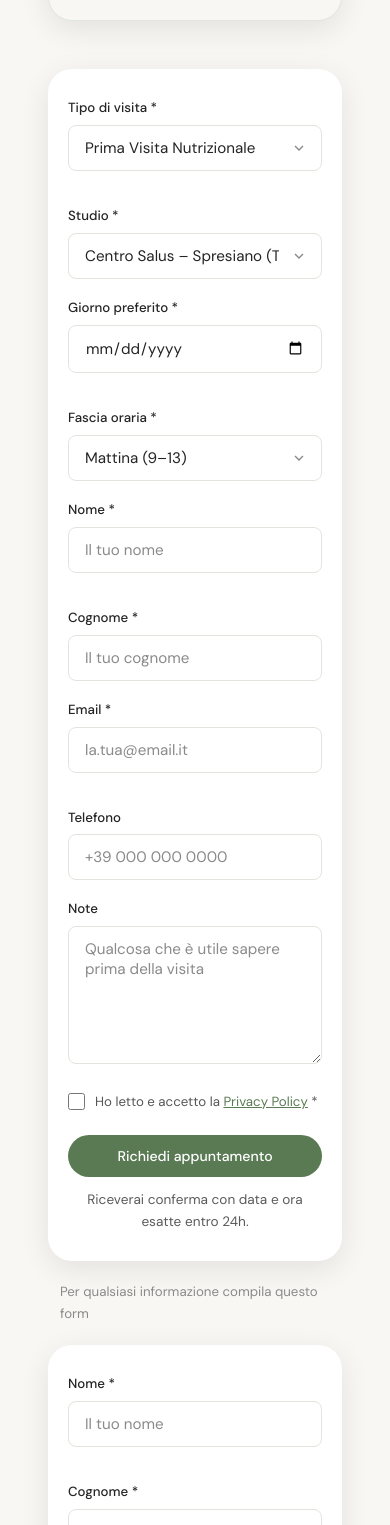
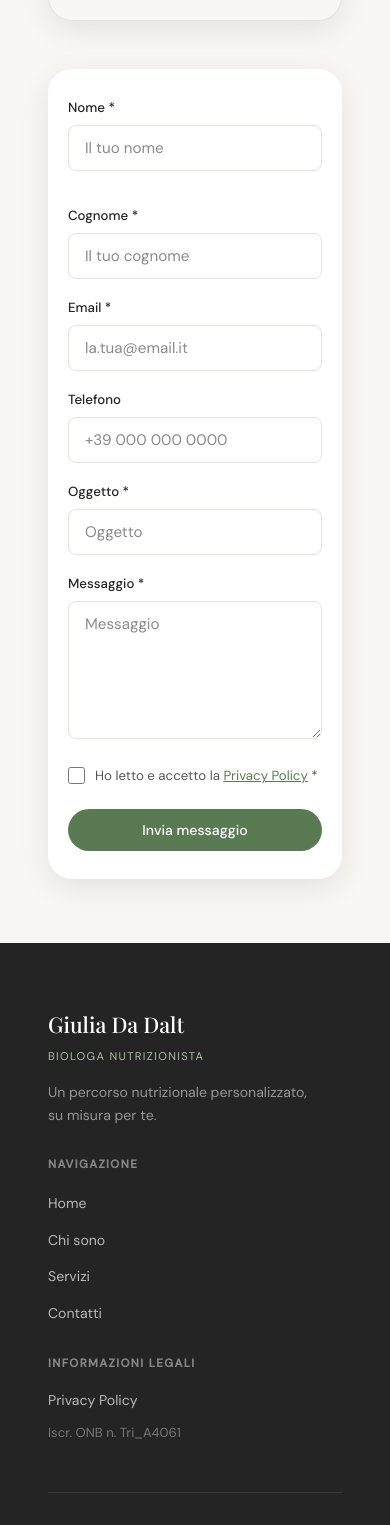
Before and after one commit to ferra12/nutri_landing_page, a website: page public/index.html in a window 390 px wide. Shown: the part 5903-7428 px from the top of the page. Drawn offline with nearby package versions, Linux system fonts and the light colour scheme; grey boxes are pictures that could not be loaded; a web font is replaced by a local one.

Commit message:
chore: disattiva il form di prenotazione

```diff
--- a/public/js/main.js
+++ b/public/js/main.js
@@ -163,55 +163,10 @@ bindForm(
   'Messaggio inviato! Ti risponderò al più presto.',
 );
 
-bindForm(
-  document.getElementById('bookingForm'),
-  '/api/book',
-  document.getElementById('bookingMessage'),
-  'Richiesta inviata! Ti confermo data e ora entro 24h.',
-);
-
-// Regole del campo data. Il browser sa applicare min/max ma non sa escludere
-// i weekend: quelli vanno segnalati a mano, altrimenti l'utente scopre
-// l'errore solo dopo aver compilato tutto il form.
-(function setupBookingDate() {
-  const dateInput = document.getElementById('bkDate');
-  if (!dateInput) return;
-
-  const romeToday = () => new Intl.DateTimeFormat('en-CA', { timeZone: 'Europe/Rome' }).format(new Date());
-  const atNoon = iso => new Date(`${iso}T12:00:00Z`);
-
-  const min = atNoon(romeToday());
-  let lavorativi = 0;
-  while (lavorativi < 2) {
-    min.setUTCDate(min.getUTCDate() + 1);
-    const dow = min.getUTCDay();
-    if (dow !== 0 && dow !== 6) lavorativi++;
-  }
-
-  const max = atNoon(romeToday());
-  max.setUTCMonth(max.getUTCMonth() + 6);
-
-  dateInput.min = min.toISOString().slice(0, 10);
-  dateInput.max = max.toISOString().slice(0, 10);
-
-  dateInput.addEventListener('change', () => {
-    if (!dateInput.value) return;
-    const dow = atNoon(dateInput.value).getUTCDay();
-    const weekend = dow === 0 || dow === 6;
-    dateInput.style.borderColor = weekend ? '#ef4444' : '';
-    if (weekend) {
-      showMsg(document.getElementById('bookingMessage'), 'Lo studio è chiuso nel weekend, scegli un giorno feriale.', 'error');
-    }
-  });
-})();
-
-// Lo studio non ha senso per una visita online.
-(function setupStudioToggle() {
-  const type = document.getElementById('bkType');
-  const group = document.getElementById('bkStudioGroup');
-  if (!type || !group) return;
-
-  const sync = () => { group.hidden = type.value === 'controllo-online'; };
-  type.addEventListener('change', sync);
-  sync();
-})();
+// Form di prenotazione disattivato: il markup è commentato in index.html.
+// bindForm(
+//   document.getElementById('bookingForm'),
+//   '/api/book',
+//   document.getElementById('bookingMessage'),
+//   'Richiesta inviata! Ti confermo data e ora entro 24h.',
+// );
```
Also changed, not shown: public/index.html (+2 -1 lines).
